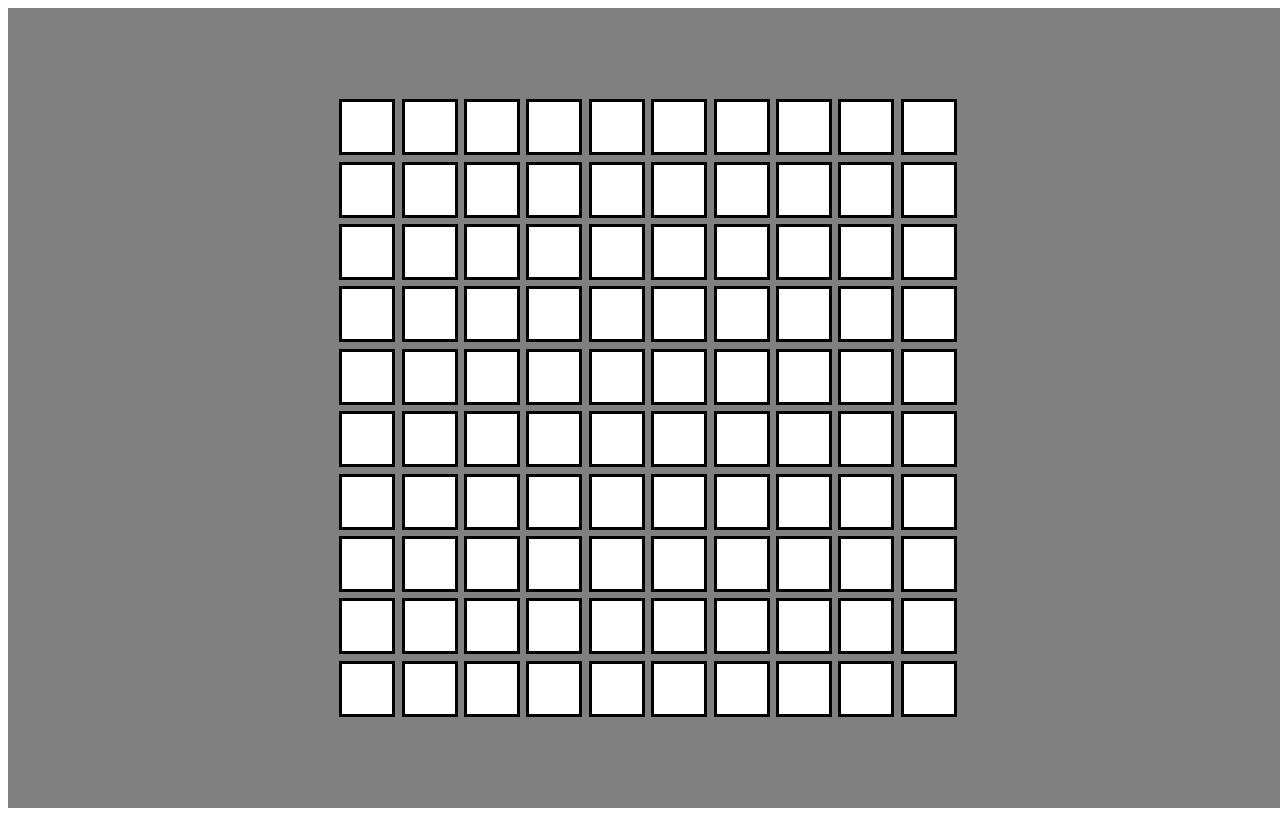
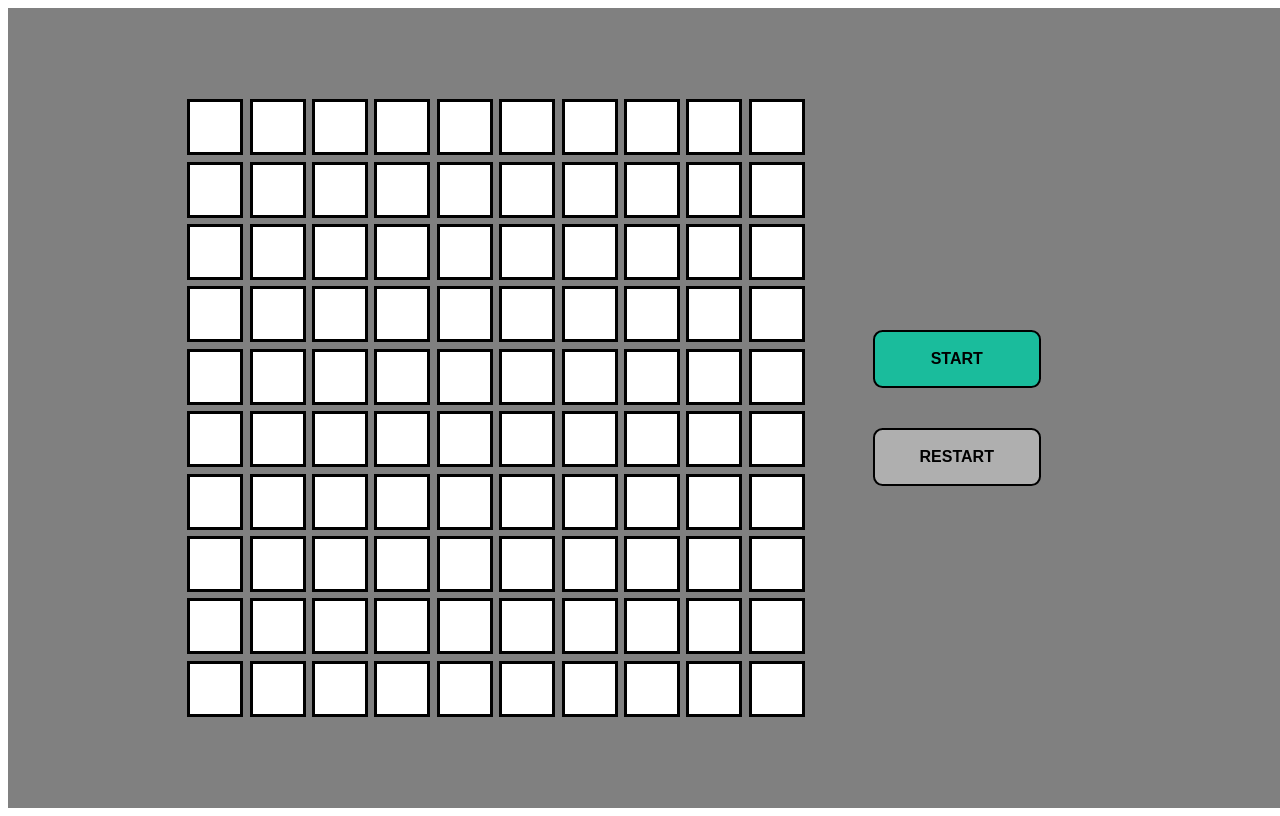
Before and after one commit to Kaisiq/2023-ai-connect-four-react, a Next.js app: page / in a window 1280 px wide. Built offline with nearby package versions, Linux system fonts and the light colour scheme.

Commit message:
Added buttons

```diff
--- a/src/pages/game.tsx
+++ b/src/pages/game.tsx
@@ -121,6 +121,11 @@ function Game() {
           return row.map((el, index) => renderCell(el, index));
         })}
       </div>
+
+      <aside>
+        <button className="active">Start</button>
+        <button className="disabled">Restart</button>
+      </aside>
     </>
   );
 }
--- a/src/styles/globals.css
+++ b/src/styles/globals.css
@@ -1,6 +1,8 @@
 #__next {
   --person_color: blue;
   --pc_color: red;
+  --active: #1abc9c;
+  --disabled: rgb(175, 175, 175);
   width: 100vw;
   height: 100vh;
   background-color: gray;
@@ -30,3 +32,33 @@
   grid-row-gap: 0.4rem;
   grid-column-gap: 0.4rem;
 }
+
+aside {
+  display: flex;
+  flex-direction: column;
+  margin: 3rem;
+}
+
+button {
+  appearance: none;
+  background-color: transparent;
+  border: 2px solid black;
+  border-radius: 0.6em;
+  font-size: 1rem;
+  font-weight: 400;
+  line-height: 1;
+  margin: 20px;
+  padding: 1.2em 2.8em;
+  text-decoration: none;
+  text-align: center;
+  text-transform: uppercase;
+  font-family: "Montserrat", sans-serif;
+  font-weight: 700;
+}
+.active {
+  background-color: var(--active);
+}
+
+.disabled {
+  background-color: var(--disabled);
+}
```
